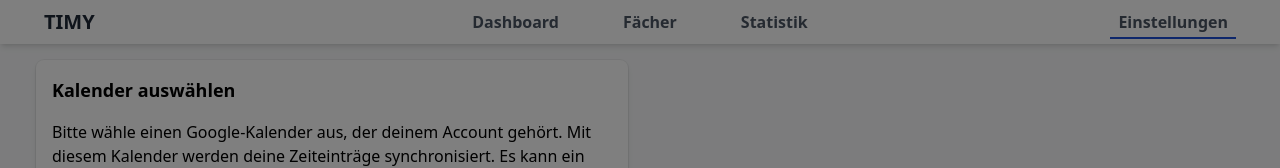
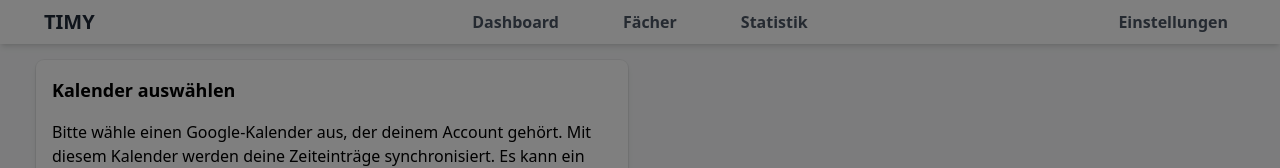
Before and after one commit to manud99/timy, a Vue app: page /settings in a window 1280 px wide. Shown: the top 168 px of the page. Built offline with nearby package versions, Linux system fonts and the light colour scheme; no server answers.

Commit message:
Config base url parameter.

```diff
--- a/src/App.vue
+++ b/src/App.vue
@@ -6,7 +6,7 @@ import Subjects from "./pages/Subjects.vue";
 import Statistics from "./pages/Statistics.vue";
 import Settings from "./pages/Settings.vue";
 import NotFound from "./pages/404.vue";
-import { locationKey } from "./keys";
+import { locationKey, baseUrlKey } from "./keys";
 import LoginModal from "./modals/LoginModal.vue";
 import { showLoginModal } from "./google/plugin";
 
@@ -15,11 +15,17 @@ interface ComponentOption {
     component: any;
 }
 
+let baseUrl = import.meta.env.BASE_URL;
+if (!baseUrl.endsWith("/")) baseUrl += "/";
+provide(baseUrlKey, baseUrl);
+console.log(baseUrl);
+
+
 const options = [
-    { url: "/", component: Dashboard },
-    { url: "/subjects", component: Subjects },
-    { url: "/statistics", component: Statistics },
-    { url: "/settings", component: Settings },
+    { url: baseUrl, component: Dashboard },
+    { url: baseUrl + "subjects", component: Subjects },
+    { url: baseUrl + "statistics", component: Statistics },
+    { url: baseUrl + "settings", component: Settings },
 ];
 
 const active = computed(() => {
--- a/src/blocks/Navbar.vue
+++ b/src/blocks/Navbar.vue
@@ -1,6 +1,6 @@
 <script setup lang="ts">
 import InternalLink from "../components/InternalLink.vue";
-import { locationKey } from "../keys";
+import { baseUrlKey, locationKey } from "../keys";
 import { inject } from "vue";
 import type { Ref } from "vue";
 import { signIn } from "../google/utils";
@@ -13,35 +13,37 @@ const isAuthenticated = false;
 function isActive(href: string) {
     return location?.value === href;
 }
+
+const baseUrl = inject(baseUrlKey) || "/";
 </script>
 
 <template>
     <header class="z-10 py-2 bg-white shadow-md">
         <nav class="container grid grid-cols-3 items-center h-full px-4 mx-auto">
-            <div><a class="text-xl font-bold text-gray-800 px-2 py-1" href="/"> TIMY </a></div>
+            <div><a class="text-xl font-bold text-gray-800 px-2 py-1" :href="baseUrl"> TIMY </a></div>
             <ul class="flex justify-center">
                 <li
                     class="px-2 mx-4"
                     v-for="page in [
-                        { url: '/', label: 'Dashboard' },
-                        { url: '/subjects', label: 'Fächer' },
-                        { url: '/statistics', label: 'Statistik' },
+                        { url: '', label: 'Dashboard' },
+                        { url: 'subjects', label: 'Fächer' },
+                        { url: 'statistics', label: 'Statistik' },
                     ]"
                 >
                     <InternalLink
                         class="font-semibold text-gray-600 transition-colors duration-150 hover:text-blue-700 px-2 py-1"
                         :class="isActive(page.url) ? 'text-blue-700 border-b-2 border-blue-700' : ''"
-                        :href="page.url"
+                        :page="page.url"
                         v-text="page.label"
                     />
                 </li>
             </ul>
             <ul class="flex justify-end items-center">
-                <li class="px-2 ml-4" v-for="page in [{ url: '/settings', label: 'Einstellungen' }]">
+                <li class="px-2 ml-4" v-for="page in [{ url: 'settings', label: 'Einstellungen' }]">
                     <InternalLink
                         class="font-semibold text-gray-600 transition-colors duration-150 hover:text-blue-700 px-2 py-1"
                         :class="isActive(page.url) ? 'text-blue-700 border-b-2 border-blue-700' : ''"
-                        :href="page.url"
+                        :page="page.url"
                         v-text="page.label"
                     />
                 </li>
--- a/src/components/InternalLink.vue
+++ b/src/components/InternalLink.vue
@@ -1,9 +1,9 @@
 <script setup lang="ts">
-import { inject } from "vue";
+import { computed, inject } from "vue";
 import type { Ref } from "vue";
-import { locationKey } from "../keys";
+import { baseUrlKey, locationKey } from "../keys";
 
-const { href } = defineProps<{ href: string }>();
+const props = defineProps<{ page: string }>();
 const location = inject<Ref<string>>(locationKey);
 
 function navigate() {
@@ -12,9 +12,16 @@ function navigate() {
         return;
     }
 
-    window.history.pushState(null, "", href);
-    location.value = href;
+    const url = (baseUrl || "/") + props.page;
+    window.history.pushState(null, "", url);
+    location.value = (baseUrl || "/") + props.page;
 }
+
+let baseUrl = inject(baseUrlKey);
+const href = computed(() => {
+    if (!baseUrl) return "/" + props.page;
+    return baseUrl + props.page;
+})
 </script>
 
 <template>
--- a/src/keys.ts
+++ b/src/keys.ts
@@ -1,6 +1,7 @@
 import { InjectionKey } from "vue";
 import type { Ref } from "vue";
 
+export const baseUrlKey = Symbol() as InjectionKey<string>;
 export const locationKey = Symbol() as InjectionKey<Ref<string>>;
 export const showLoginModalKey = Symbol() as InjectionKey<Ref<boolean>>;
 export const tokenClientKey = Symbol() as InjectionKey<Ref<google.accounts.oauth2.TokenClient>>;
--- a/src/pages/404.vue
+++ b/src/pages/404.vue
@@ -3,5 +3,7 @@ import Page from "../blocks/Page.vue";
 </script>
 
 <template>
-    <Page title="Page Not Found"></Page>
+    <Page>
+        <h1 class="text-2xl font-bold">Page Not Found</h1>
+    </Page>
 </template>
```
